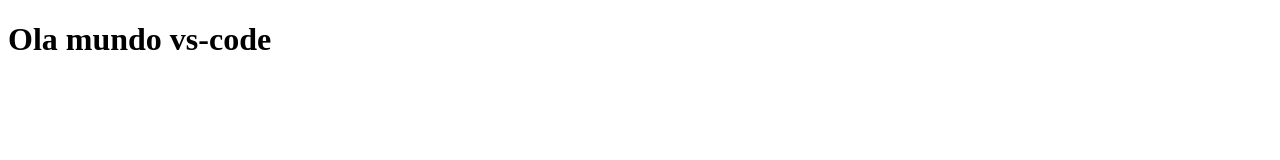
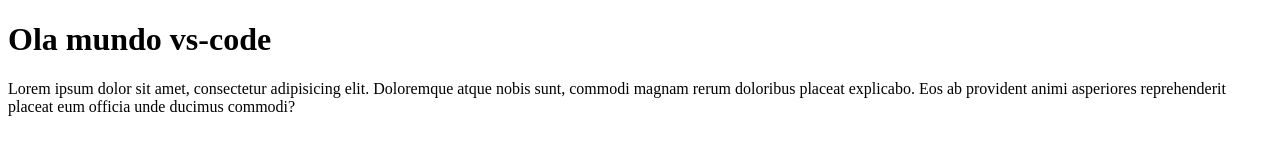
Before and after one commit to Doug-lima/teste-vscode-09-01, a plain HTML site: page index.html in a window 1280 px wide. Drawn offline with Linux system fonts and the light colour scheme.

Commit message:
add lorem

```diff
--- a/index.html
+++ b/index.html
@@ -8,5 +8,6 @@
 </head>
 <body>
     <h1>Ola mundo vs-code</h1>
+    <p>Lorem ipsum dolor sit amet, consectetur adipisicing elit. Doloremque atque nobis sunt, commodi magnam rerum doloribus placeat explicabo. Eos ab provident animi asperiores reprehenderit placeat eum officia unde ducimus commodi?</p>
 </body>
 </html>
```
